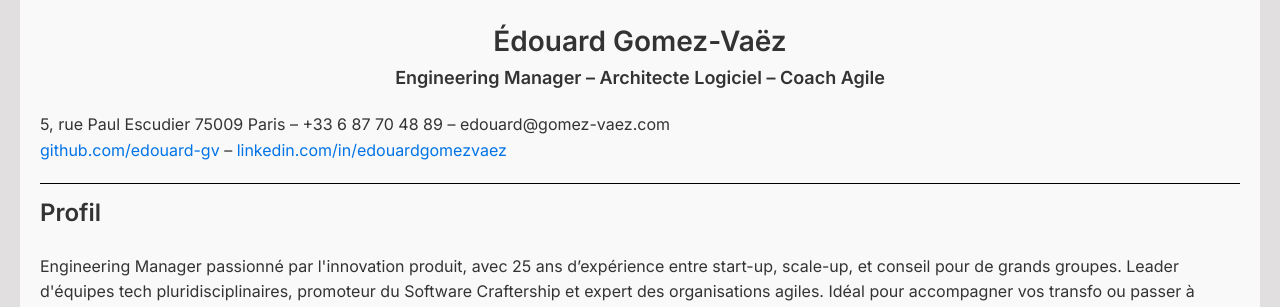
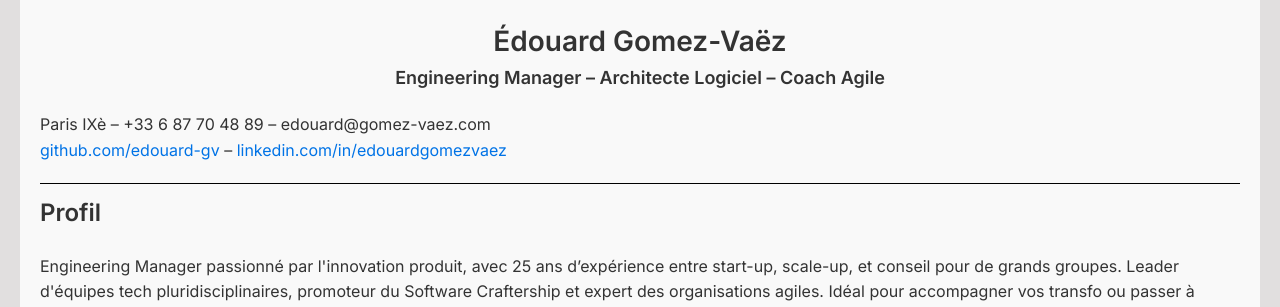
Before and after one commit to edouard-gv/edouard-gv.github.io, a Jekyll site: the page cv-s.html, which Jekyll copies as it is, in a window 1280 px wide. Shown: the top 307 px of the page. Built offline with Jekyll 4.4.1, drawn with Linux system fonts in a browser that asks for light colours.

Commit message:
Suppression des détails de l'adresse

```diff
--- a/cv-s.html
+++ b/cv-s.html
@@ -112,7 +112,7 @@
             </p>
         </div>
         <div id="b2">
-            5, rue Paul Escudier 75009 Paris – +33 6 87 70 48 89 – edouard@gomez-vaez.com<br>
+            Paris IXè – +33 6 87 70 48 89 – edouard@gomez-vaez.com<br>
             <a href="https://github.com/edouard-gv/">github.com/edouard-gv</a> – <a
                 href="https://www.linkedin.com/in/edouardgomezvaez/">linkedin.com/in/edouardgomezvaez</a></p>
             <h2><span>Profil</span></h2>
```
